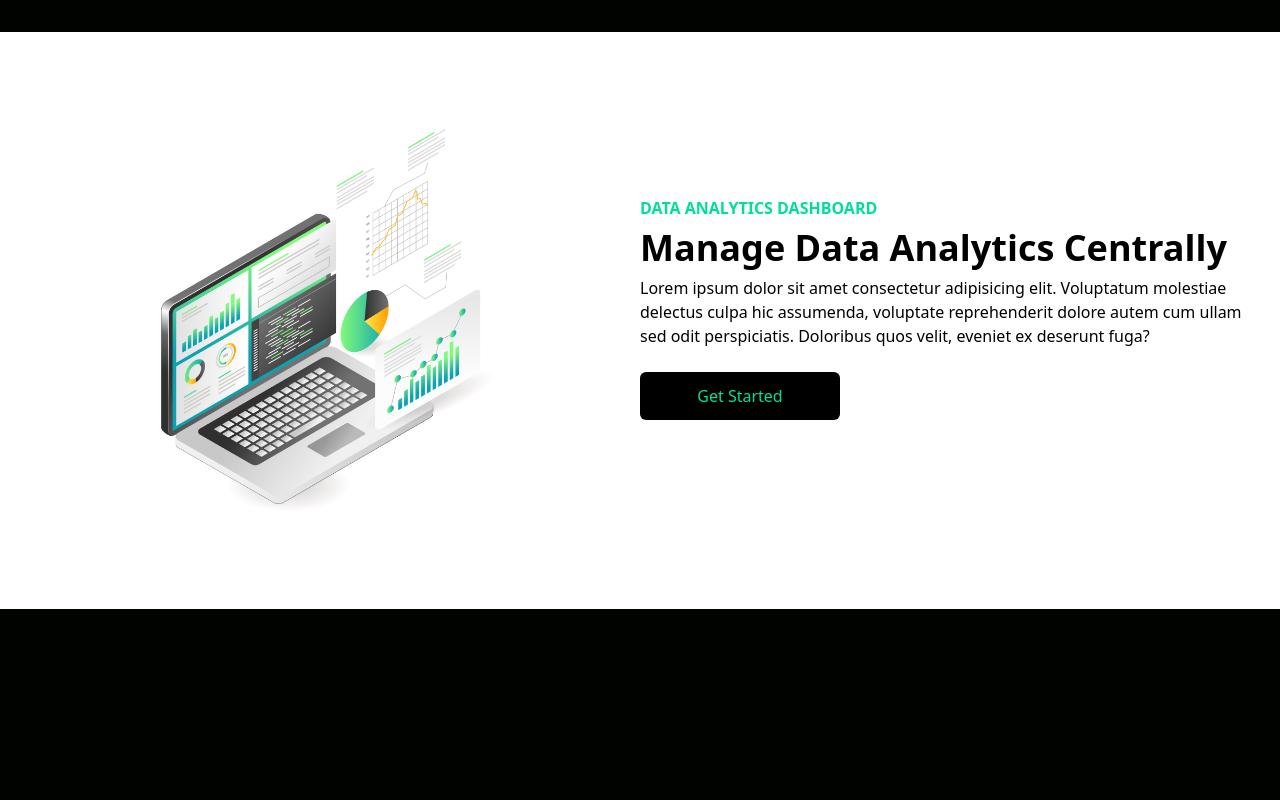
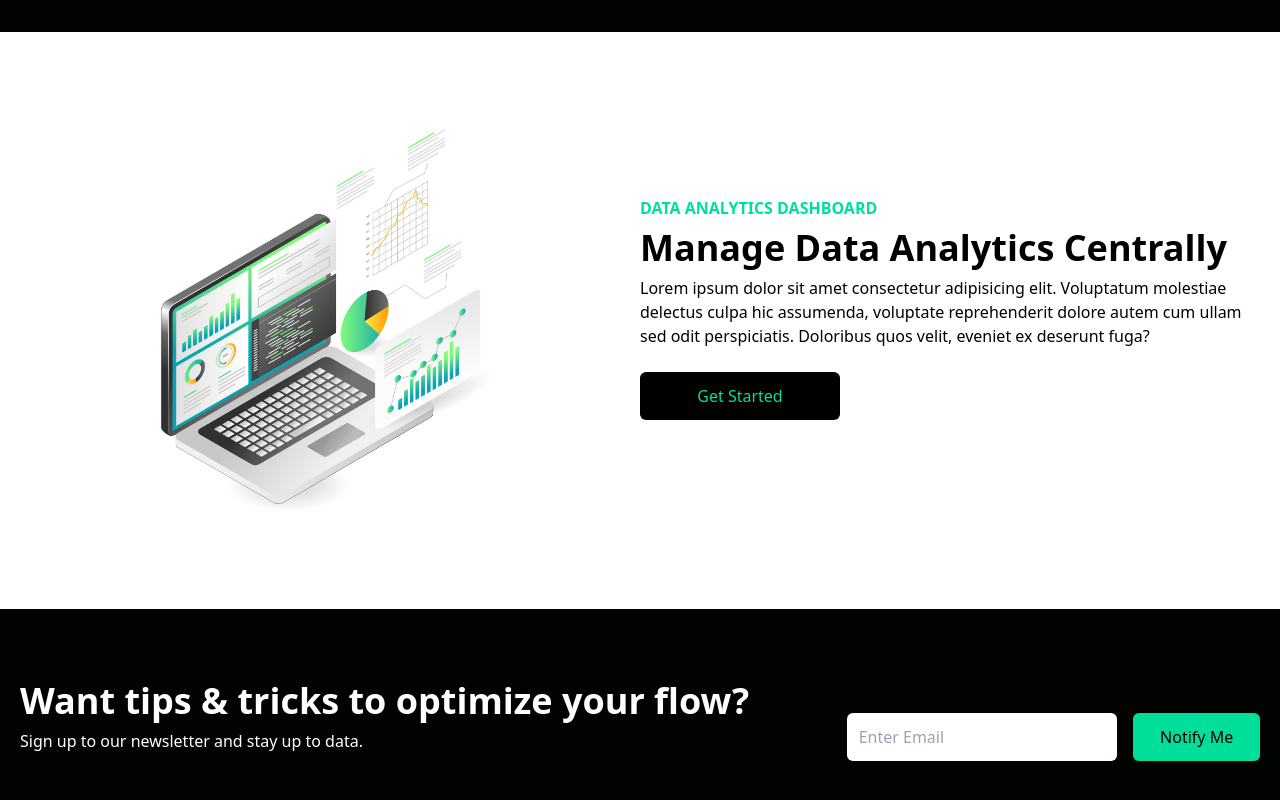
Before and after one commit to willie-lin/react-tailwind-spas, a React (Create React App) app: page / in a window 1280 px wide. Shown: the part 768-1568 px from the top of the page. Before the commit the page ends 1377 px from the top, so only its background shows below. Built offline with nearby package versions, Linux system fonts and the light colour scheme.

Commit message:
add Newsletter.jsx
Signed-off-by: yyhmmwan@gmail.com <yyhmmwan@gmail.com>

```diff
--- a/src/App.js
+++ b/src/App.js
@@ -2,14 +2,16 @@
 import Navbar from './components/Navbar'
 import Hero from "./components/Hero";
 import Analytics from "./components/Analytics";
+import Newsletter from "./components/Newsletter";
 
 
 function App() {
   return (
     <div>
       <Navbar />
-        <Hero />
-        <Analytics />
+      <Hero />
+      <Analytics />
+      <Newsletter />
     </div>
   );
 }
--- /dev/null
+++ b/src/components/Newsletter.jsx
@@ -0,0 +1,23 @@
+import React from "react";
+const Newsletter = () => {
+    return (
+        <div className='w-full py-16 text-white'>
+            <div className='max-w-[1240px] mx-auto grid lg:grid-cols-3'>
+                <div className='lg:col-span-2'>
+                    <h1 className='md:text-4xl sm:text-3xl text-xl font-bold py-2'>Want tips & tricks to optimize your flow?</h1>
+                    <p>Sign up to our newsletter and stay up to data.</p>
+                </div>
+                <div className='my-4'>
+                    <div className='flex flex-col sm:flex-row items-center justify-between w-full'>
+                        <input className='p-3 flex w-full rounded-md text-black' type="email" placeholder='Enter Email' />
+                        <button className='bg-[#00df9a] text-black rounded-md font-medium w-[200px] ml-4 my-6 py-3'>Notify Me</button>
+                    </div>
+
+                </div>
+            </div>
+
+        </div>
+    )
+}
+
+export default Newsletter
```
